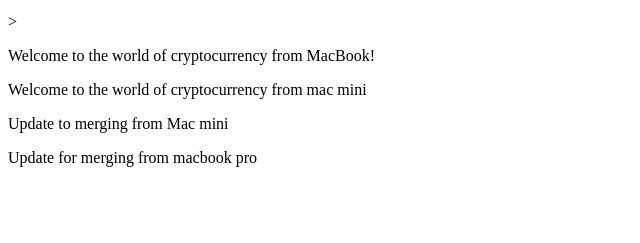
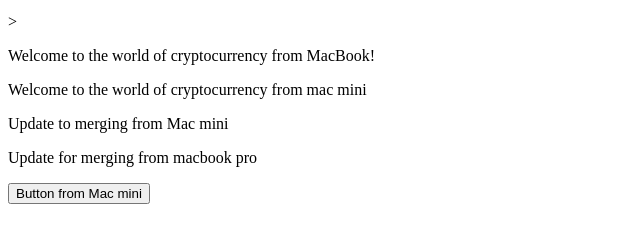
Before and after one commit to SU3K5T/hex-let-git, a plain HTML site: page index.html in a window 1280 px wide. Shown: the part 101-344 px from the top of the page, without its empty margins (0-640 px from the left). Drawn offline with Linux system fonts and the light colour scheme.

Commit message:
add button from mac mini

```diff
--- a/index.html
+++ b/index.html
@@ -14,5 +14,7 @@
     <p>Update to merging from Mac mini</p>
     <p>Update for merging from macbook pro</p>
 
+
+    <button>Button from Mac mini</button>
 </body>
 </html>
```
